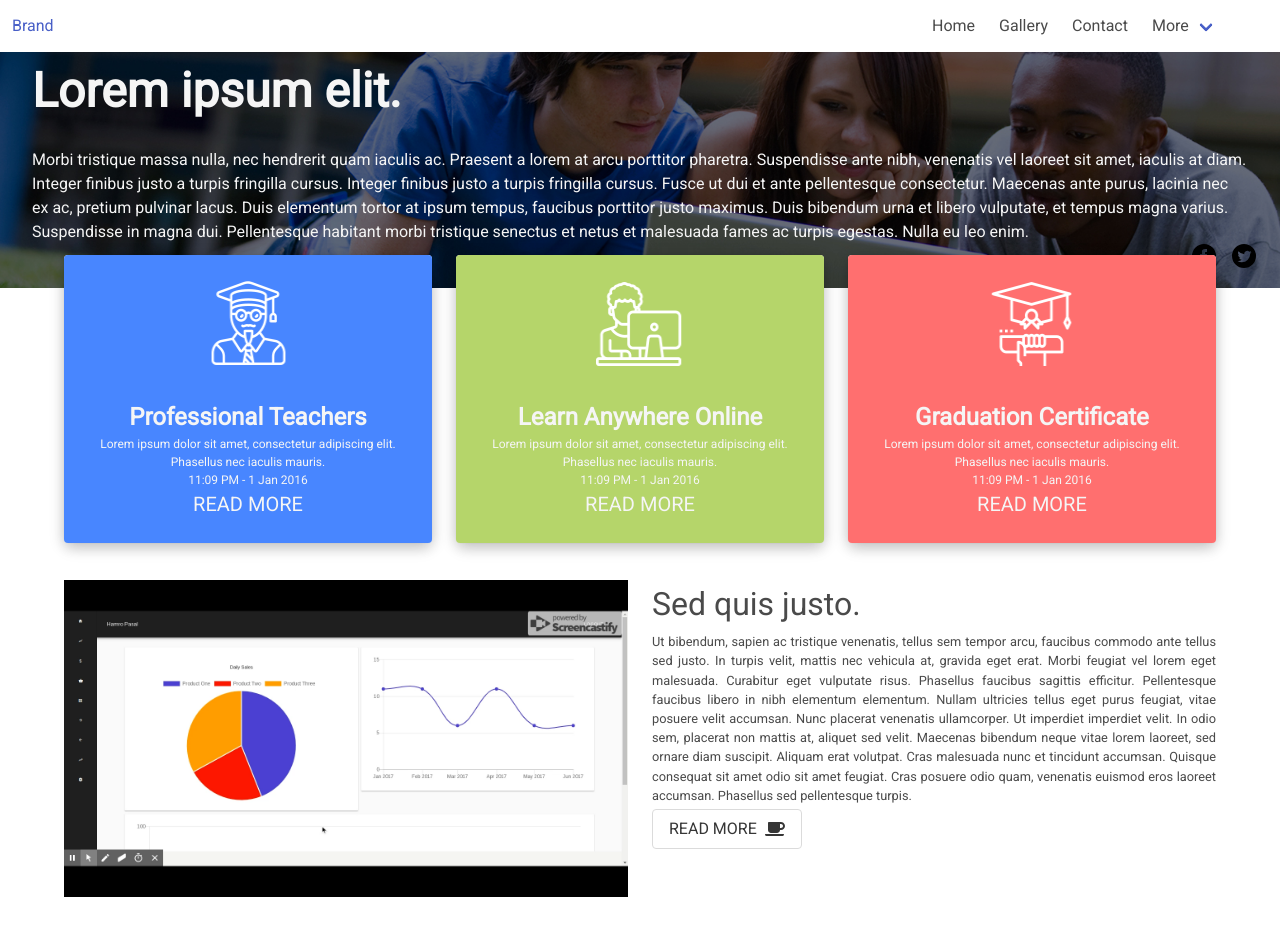
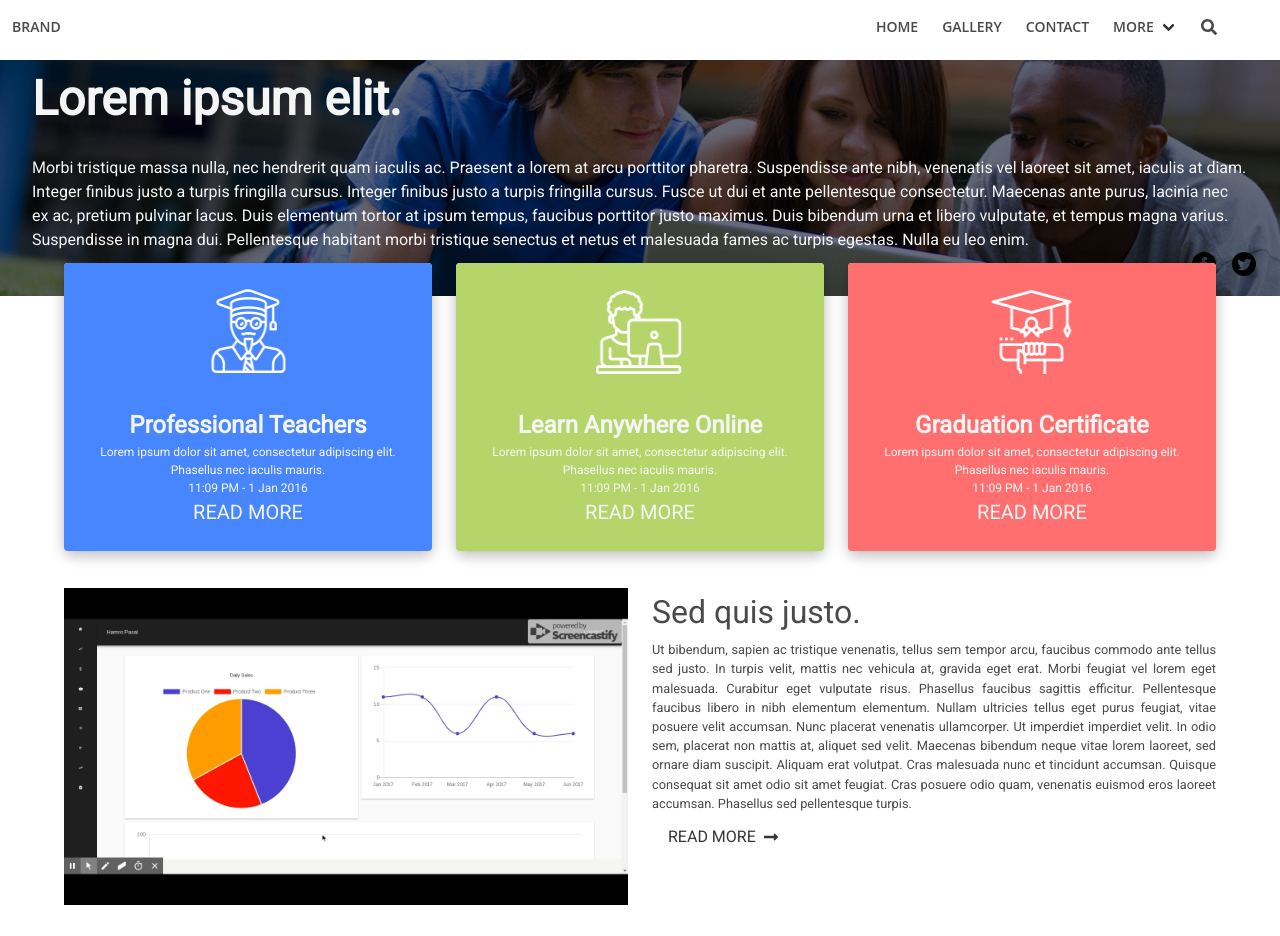
Before and after one commit to vimm0/website-frontend, a Vue app: page / in a window 1280 px wide. Shown: the top 936 px of the page. Built offline with nearby package versions, Linux system fonts and the light colour scheme.

Commit message:
fix navbar

```diff
--- a/public/index.html
+++ b/public/index.html
@@ -6,7 +6,6 @@
     <meta name="viewport" content="width=device-width,initial-scale=1.0">
     <link rel="icon" href="<%= BASE_URL %>favicon.ico">
     <link href="https://fonts.googleapis.com/css?family=Roboto" rel="stylesheet">
-    <!--<link rel="stylesheet" href="https://use.fontawesome.com/releases/v5.5.0/css/all.css" integrity="sha384-B4dIYHKNBt8Bc12p+WXckhzcICo0wtJAoU8YZTY5qE0Id1GSseTk6S+L3BlXeVIU" crossorigin="anonymous">-->
     <title>website-frontend</title>
   </head>
   <body>
--- a/src/assets/sass/main.scss
+++ b/src/assets/sass/main.scss
@@ -4,18 +4,17 @@
 .mt-1 {
   margin-top: 1rem;
 }
+
 .pt-1 {
   padding-top: 1rem;
 }
+
 .mt-3 {
   margin-top: 3rem;
 }
-.mr-1{
-  margin-right:1rem;
+
+.mr-1 {
+  margin-right: 1rem;
 }
+
 //navbar
-a.navbar-custom-item:hover{
-    border-bottom: #3273dc solid .1rem;
-    background-color: #fafafa;
-    color: #3273dc;
-}
--- a/src/components/LandingContent.vue
+++ b/src/components/LandingContent.vue
@@ -116,8 +116,9 @@
                         sit amet odio sit amet feugiat. Cras posuere odio quam, venenatis euismod eros laoreet accumsan.
                         Phasellus sed
                         pellentesque turpis.</p>
-                    <a class="button is-uppercase mt-1">Read More
-                        &nbsp;<font-awesome-icon icon="coffee"></font-awesome-icon>
+                    <a class="button is-uppercase mt-1 read-more">Read More
+                        <!--&nbsp;<font-awesome-icon icon="coffee"></font-awesome-icon>-->
+                        &nbsp;<font-awesome-icon icon="long-arrow-alt-right"></font-awesome-icon>
 
                     </a>
                 </div>
@@ -158,5 +159,10 @@
     }
 </script>
 <style lang="scss">
-
+    a.read-more {
+        border: 0;
+    }
+    a.read-more:hover {
+        color: #3273dc;
+    }
 </style>
--- a/src/components/Navbar.vue
+++ b/src/components/Navbar.vue
@@ -3,7 +3,7 @@
         <div class="navbar-brand">
             <a class="navbar-item" href="https://bulma.io">
                 <!--brand image-->
-                <h1>Brand</h1>
+                <h1 class="navbar-brand-custom">Brand</h1>
             </a>
             <a role="button" class="navbar-burger burger" :class="{'is-active': isActive}" aria-label="menu"
                aria-expanded="false"
@@ -19,7 +19,6 @@
                 <a class="navbar-item navbar-custom-item">
                     Home
                 </a>
-
                 <a class="navbar-item navbar-custom-item">
                     Gallery
                 </a>
@@ -48,20 +47,10 @@
                         </a>
                     </div>
                 </div>
+                <div class="navbar-item">
+                    <font-awesome-icon icon="search"></font-awesome-icon>
+                </div>
             </div>
-
-            <!--<div class="navbar-end">-->
-            <!--<div class="navbar-item">-->
-            <!--<div class="buttons">-->
-            <!--<a class="button is-primary">-->
-            <!--<strong>Sign up</strong>-->
-            <!--</a>-->
-            <!--<a class="button is-light">-->
-            <!--Log in-->
-            <!--</a>-->
-            <!--</div>-->
-            <!--</div>-->
-            <!--</div>-->
         </div>
     </nav>
 </template>
@@ -76,7 +65,58 @@
     }
 </script>
 <style lang="scss">
+    nav {
+        margin-top: .5rem;
+    }
+
     .navbar-end {
         padding-right: 3.2rem;
     }
+
+    div.navbar-item, a.navbar-item, a.navbar-custom-item, a.navbar-link {
+        display: inline-block;
+        background-color: transparent;
+    }
+
+    h1.navbar-brand-custom, a.navbar-custom-item, a.navbar-link {
+        /*color: #333 !important;*/
+        font-family: "Open Sans", sans-serif;
+        font-weight: 600;
+        text-transform: uppercase;
+        font-size: 14px;
+    }
+
+    .navbar-custom-item::after {
+        content: '';
+        display: block;
+        width: 0;
+        height: 2px;
+        background: #3273dc;
+        transition: width .3s;
+    }
+
+    .navbar-custom-item:hover::after {
+        width: 100%;
+    }
+
+    a.navbar-link {
+        background-color: transparent !important;
+    }
+
+    a.navbar-link:hover, a.navbar-item:hover {
+        background-color: transparent !important;
+        color: #3273dc !important;
+    }
+
+    .navbar-link:not(.is-arrowless)::after {
+        border-color: #333 !important;
+    }
+
+    .navbar-link:not(.is-arrowless):hover::after {
+        border-color: #3273dc !important;
+    }
+
+    .navbar-dropdown > .navbar-item {
+        /*font-size: 0.5rem;*/
+    }
 </style>
--- a/src/main.js
+++ b/src/main.js
@@ -3,13 +3,13 @@ import App from './App.vue'
 import AOS from 'aos'
 import 'aos/dist/aos.css'
 import { library } from '@fortawesome/fontawesome-svg-core'
-import { faCoffee } from '@fortawesome/free-solid-svg-icons'
+import { faCoffee, faLongArrowAltRight, faSearch } from '@fortawesome/free-solid-svg-icons'
 import { FontAwesomeIcon } from '@fortawesome/vue-fontawesome'
 
 // Require the main Sass manifest file
 require('./assets/sass/main.scss');
 
-library.add(faCoffee)
+library.add(faCoffee, faLongArrowAltRight, faSearch)
 
 Vue.component('font-awesome-icon', FontAwesomeIcon)
 
```
